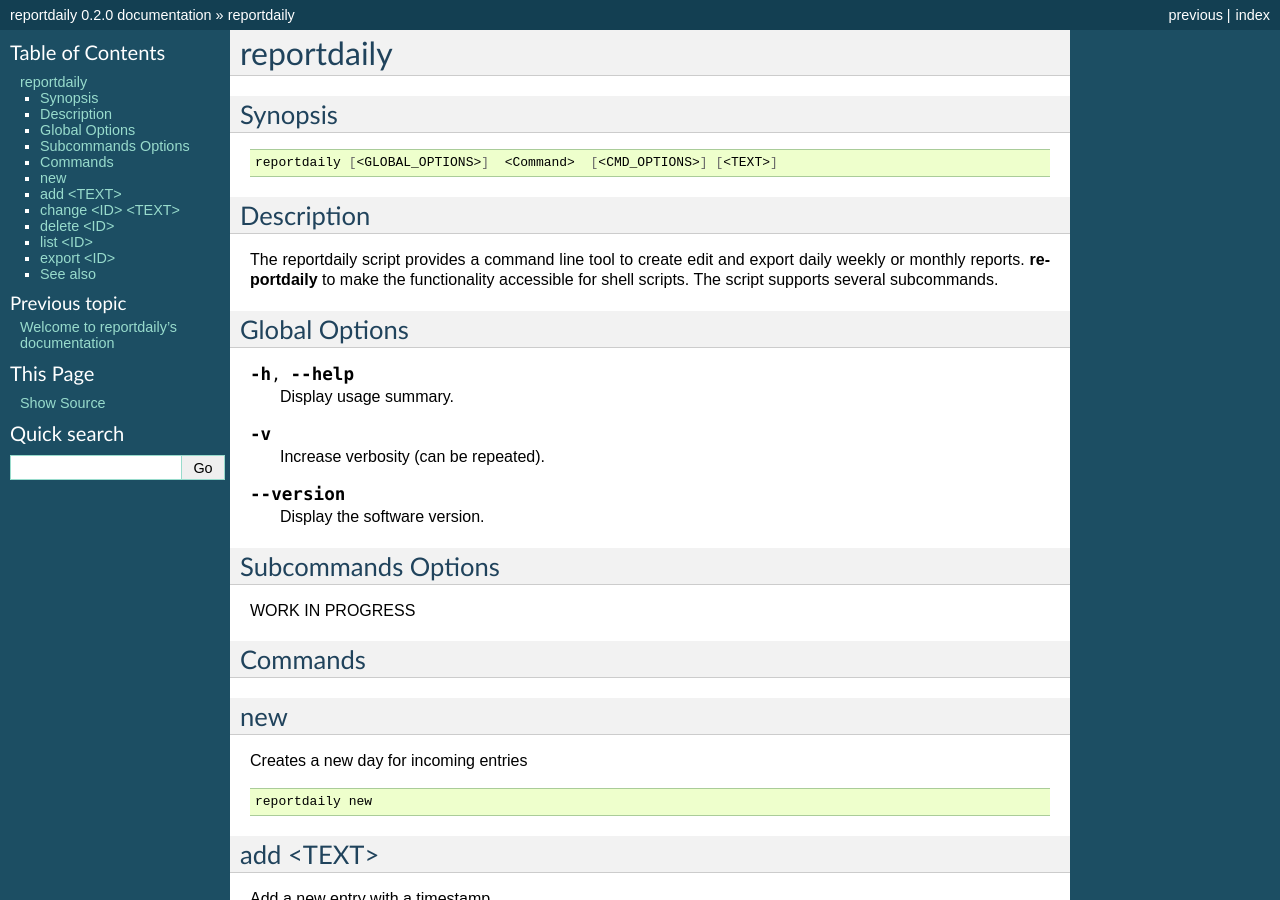
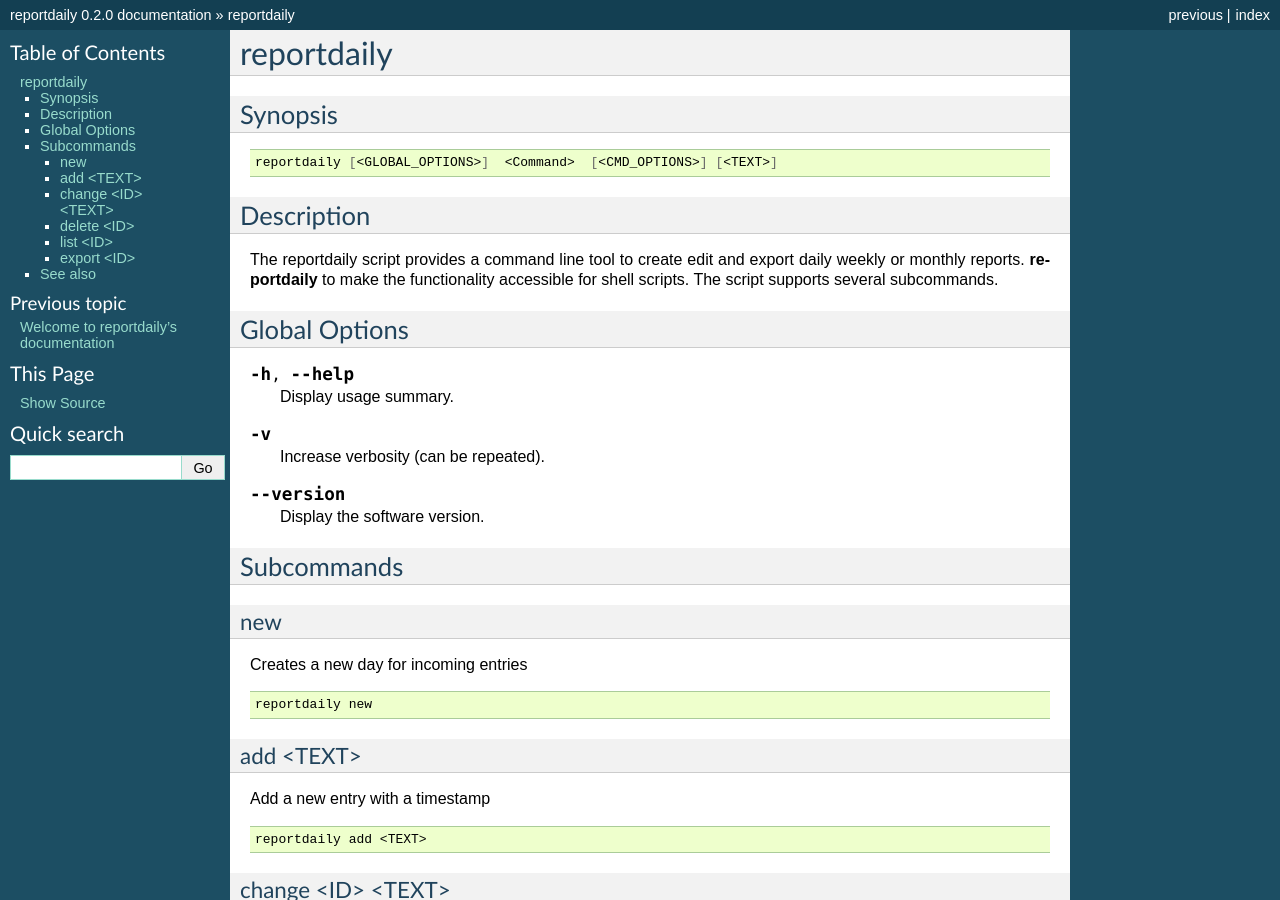
Before and after one commit to EMaksy/reportdaily, a Sphinx documentation site: the page built from docs/reportdaily.rst, in a window 1280 px wide and 900 px high. Built offline with Sphinx 7.4.7, drawn with Linux system fonts in a browser that asks for light colours.

Commit message:
correct the hierarchy of the manpage

```diff
--- a/docs/index.rst
+++ b/docs/index.rst
@@ -12,6 +12,6 @@
 
 
 .. toctree::
-   :maxdepth: 2
+   :maxdepth: 3
 
    reportdaily
--- a/docs/reportdaily.rst
+++ b/docs/reportdaily.rst
@@ -4,7 +4,7 @@ reportdaily
 ===========
 
 Synopsis
-~~~~~~~~
+--------
 
 .. _invocation:
 
@@ -14,7 +14,7 @@ Synopsis
 
 
 Description
-~~~~~~~~~~~
+-----------
 
 The reportdaily script provides a command line tool to create edit and export daily weekly or monthly reports.
 :command:`reportdaily` to make the functionality accessible for shell
@@ -22,7 +22,7 @@ scripts. The script supports several subcommands.
 
 
 Global Options
-~~~~~~~~~~~~~~
+--------------
 
 .. program:: reportdaily
 
@@ -39,14 +39,9 @@ Global Options
    Display the software version.
 
 
-Subcommands Options
-~~~~~~~~~~~~~~~~~~~
 
-WORK IN PROGRESS
-
-
-Commands
-~~~~~~~~
+Subcommands
+-----------
 
 .. HINT: Sort the subcommands alphabetically
 
@@ -107,6 +102,6 @@ export the day by id
    reportdaily  export <ID>
 
 See also
-~~~~~~~~
+--------
 
 :Source code:   https://github.com/SchleichsSalaticus/reportdaily
```
